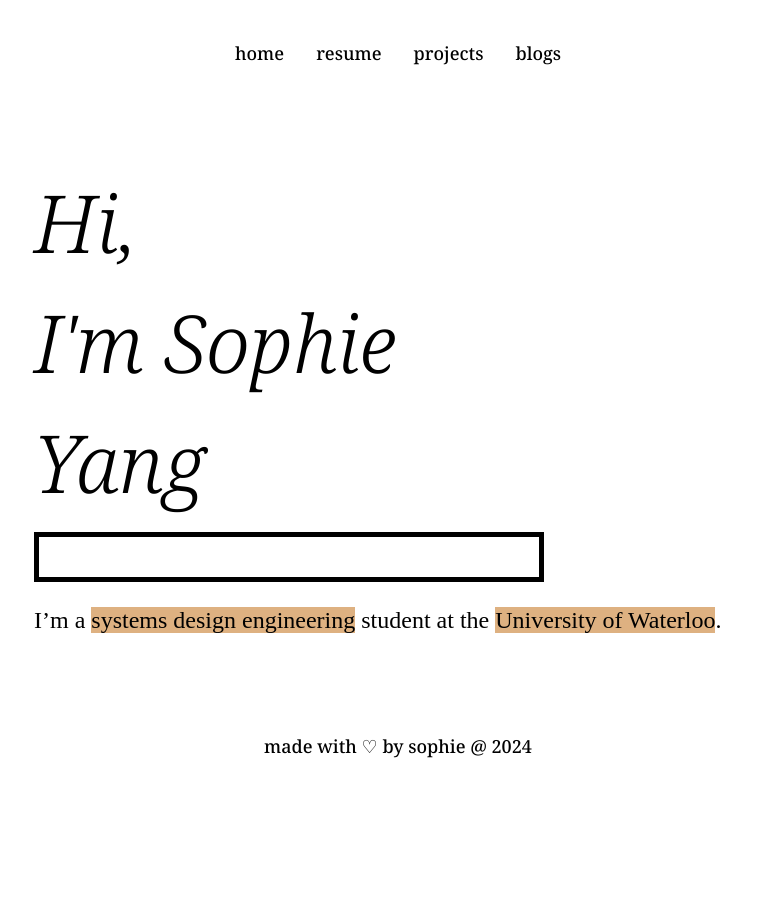
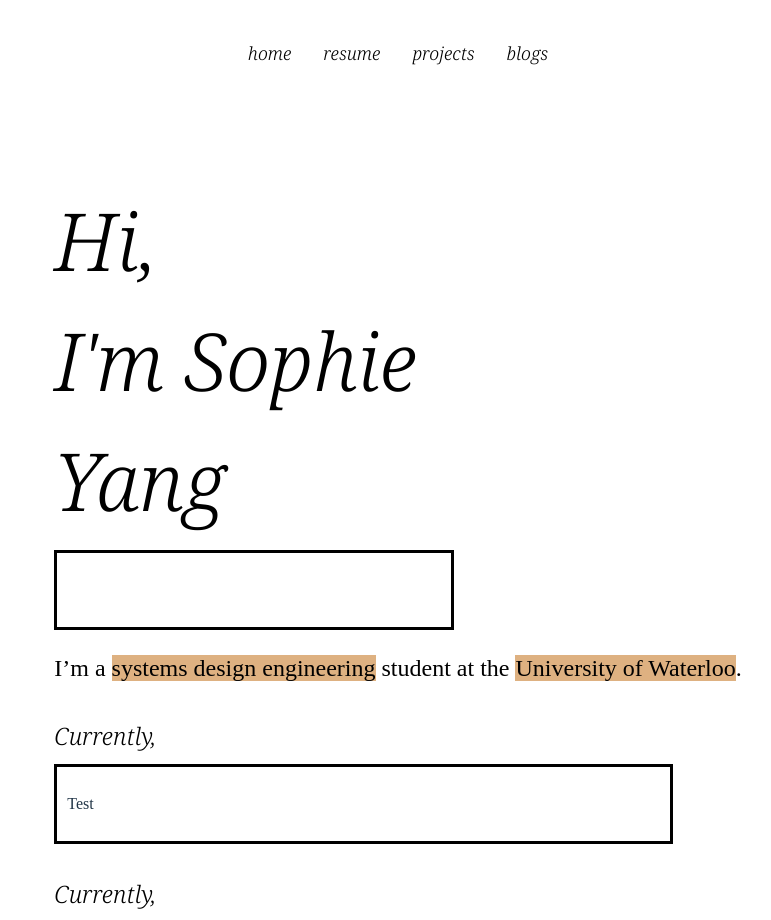
Before and after one commit to bakuyy/portfoliov2, a React (Vite) app: page / in a window 1280 px wide. Shown: the top 920 px of the page, without its empty margins (242-1013 px from the left). Before the commit the page ends 800 px from the top, so only its background shows below. Built offline with nearby package versions, Linux system fonts and the light colour scheme; a web font is replaced by a local one.

Commit message:
created home page

```diff
--- a/src/components/Footer.jsx
+++ b/src/components/Footer.jsx
@@ -1,12 +1,12 @@
-import React from 'react'
-import "../styling/Footer.css"
+import React from 'react';
+import "../styling/Footer.css";
 
 const Footer = () => {
   return (
-    <div className='container noto'>
+    <div className='footer-container noto-footer'>
         made with ♡ by sophie @ 2024
     </div>
-  )
+  );
 }
 
-export default Footer
+export default Footer;
--- a/src/pages/Home.jsx
+++ b/src/pages/Home.jsx
@@ -1,5 +1,5 @@
-import React from 'react'
-import '../styling/Home.css'
+import React from 'react';
+import '../styling/Home.css';
 import Highlighter from "react-highlight-words";
 
 const Home = () => {
@@ -10,18 +10,29 @@ const Home = () => {
           <div>I'm Sophie</div>
           <div> </div>
           <div>Yang</div>
-          <div className='test'></div>
-
+          <div className='icon-box'></div>
         </div>
         <div className='home-desc ledger'>
-        <Highlighter
-        highlightClassName="highlight"
-        searchWords={["systems design engineering", "University of Waterloo"]}
-        autoEscape={true}
-        textToHighlight="I’m a systems design engineering  student at the University of Waterloo."/>
+            <Highlighter
+                highlightClassName="highlight"
+                searchWords={["systems design engineering", "University of Waterloo"]}
+                autoEscape={true}
+                textToHighlight="I’m a systems design engineering student at the University of Waterloo."
+            />
         </div>
-      </div>
-  )
+
+
+          <div className='noto-home home-item'>Currently,</div>
+          <div className='text-box'>Test</div>
+
+          <div className='noto-home home-item'>Currently,</div>
+          <div className='text-box'>Test</div>
+
+          <div className='noto-home home-item'>Currently,</div>
+          <div className='text-box'>Test</div>
+        </div>
+
+  );
 }
 
-export default Home
+export default Home;
--- a/src/styling/Footer.css
+++ b/src/styling/Footer.css
@@ -1,20 +1,29 @@
-@import url('https://fonts.googleapis.com/css2?family=Noto+Serif:wght@500&display=swap');
-
-.container {
+.footer-container {
+    width: 100%;
     color: black;
-    position: absolute;
-    bottom: 5%;
-    left: 50%;
-    transform: translateX(-50%);
-    overflow: hidden;
-    max-width: 90%;
-    text-align: center;
-    font-size: large;
+    display: flex;
+    flex-direction: column;
+    align-items: center;
+    justify-content: center;
+    padding: 10px;
 }
 
-.noto {
+.noto-footer {
     font-family: 'Noto Serif', serif;
     font-weight: 300;
     font-size: large;
     font-style: normal;
+    text-align: center;
 }
+
+/* Ensure body has a minimum height to push footer down */
+body {
+    display: flex;
+    flex-direction: column;
+    min-height: 100vh; /* Minimum height of 100% viewport height */
+    margin: 0; /* Reset default margin */
+}
+
+.main-content {
+    flex: 1; /* This allows the main content to take up remaining space */
+}
--- a/src/styling/Home.css
+++ b/src/styling/Home.css
@@ -2,28 +2,45 @@
     display: flex;
     flex-direction: column;
     align-items: center;
-    margin: 0 auto;
+    margin: 10rem auto;
     padding: 20px;
-    margin-left: 20vw;
-
+    align-items: flex-start;
+    text-align: left;
 }
 
 .home-header {
     font-size: 5em;
     color: black;
     width: 100%;
-    display: flex;
-    flex-direction: column;
-    align-items: flex-start;
-    text-align: left;
+
 }
 
-.test {
+.icon-box {
     margin-top: 10px;
-    padding: 20px 250px;
-    border: 5px solid black;
+    width: 90%;
+    max-width: 400px;
+    height: 80px;
+    border: 3px solid black;
+    display: flex;
+    align-items: center;
+    justify-content: center;
+    box-sizing: border-box;
+}
 
-
+.text-box {
+    margin-top: 10px;
+    width: 90%;
+    max-width: 1300px;
+    height: 80px;
+    border: 3px solid black;
+    display: flex;
+    align-items: center;
+    justify-content: center;
+    box-sizing: border-box;
+    justify-content: flex-start;
+    box-sizing: border-box;
+    padding-left: 10px;
+    text-align: left;
 }
 
 .noto-home {
@@ -33,17 +50,21 @@
     text-align: left;
 }
 
-
-.home-desc{
+.home-desc {
     color: black;
     font-size: x-large;
     margin-top: 20px;
-    overflow-wrap:normal;
+    overflow-wrap: normal;
+}
 
-
-}
 .highlight {
     background-color: #DEB181;
+}
+
+.home-item {
+    font-size: x-large;
+    color: black;
+    margin-top: 2rem;
 }
 
 @media (max-width: 768px) {
@@ -51,9 +72,8 @@
         font-size: 3em;
     }
 
-    .test {
-        padding: 20px;
-        width: 95%;
+    .text-box {
+        width: 90%;
     }
 }
 
@@ -62,7 +82,7 @@
         font-size: 2.5em;
     }
 
-    .test {
-        padding: 15px;
+    .text-box {
+        width: 95%; /* Further adjust width for very small screens */
     }
 }
--- a/src/styling/Navbar.css
+++ b/src/styling/Navbar.css
@@ -12,6 +12,8 @@
 .nav-link {
     margin: 0 1rem;
     color: black;
+    margin-bottom: 10%;
+
 }
 
 .noto-serif {
```
